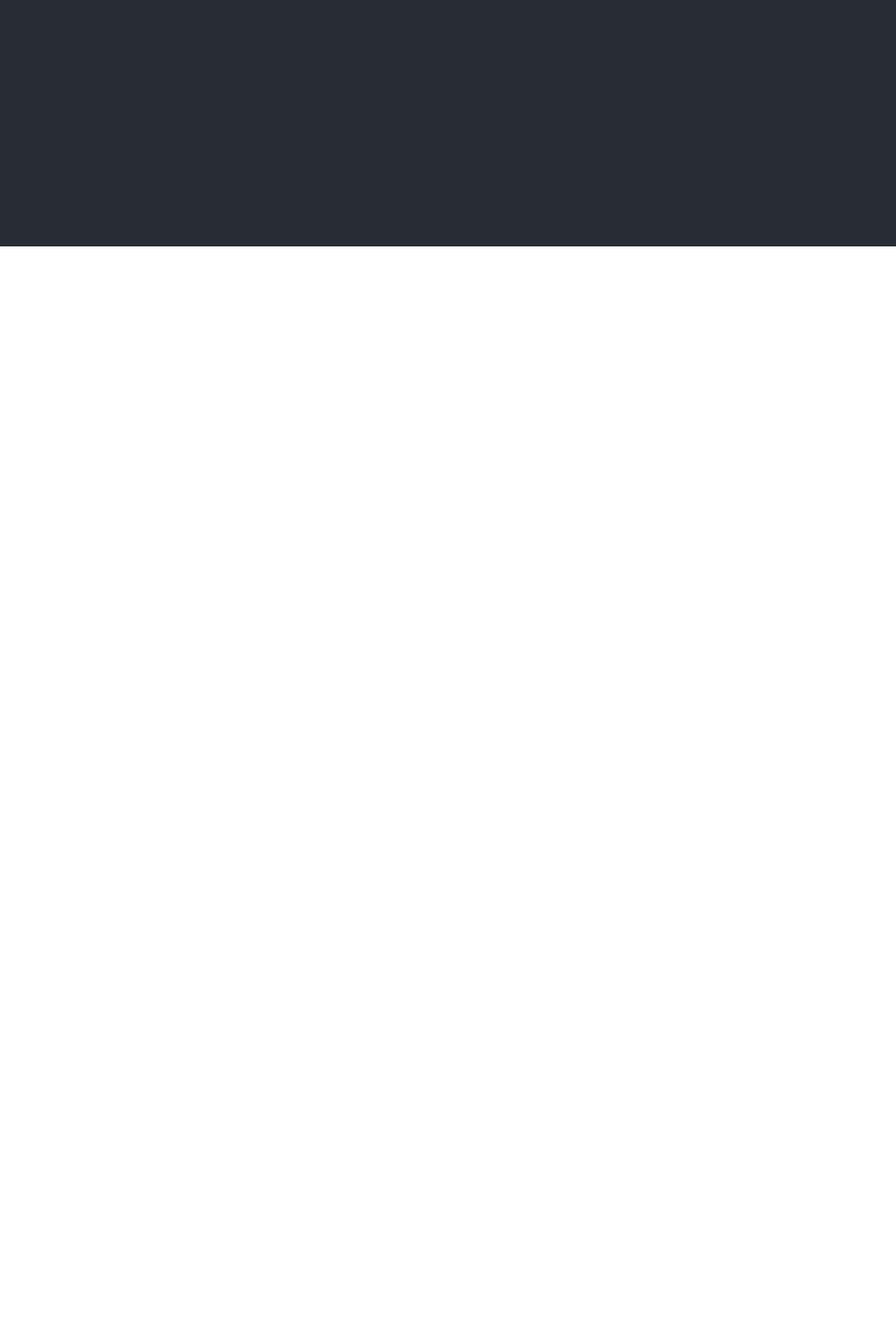
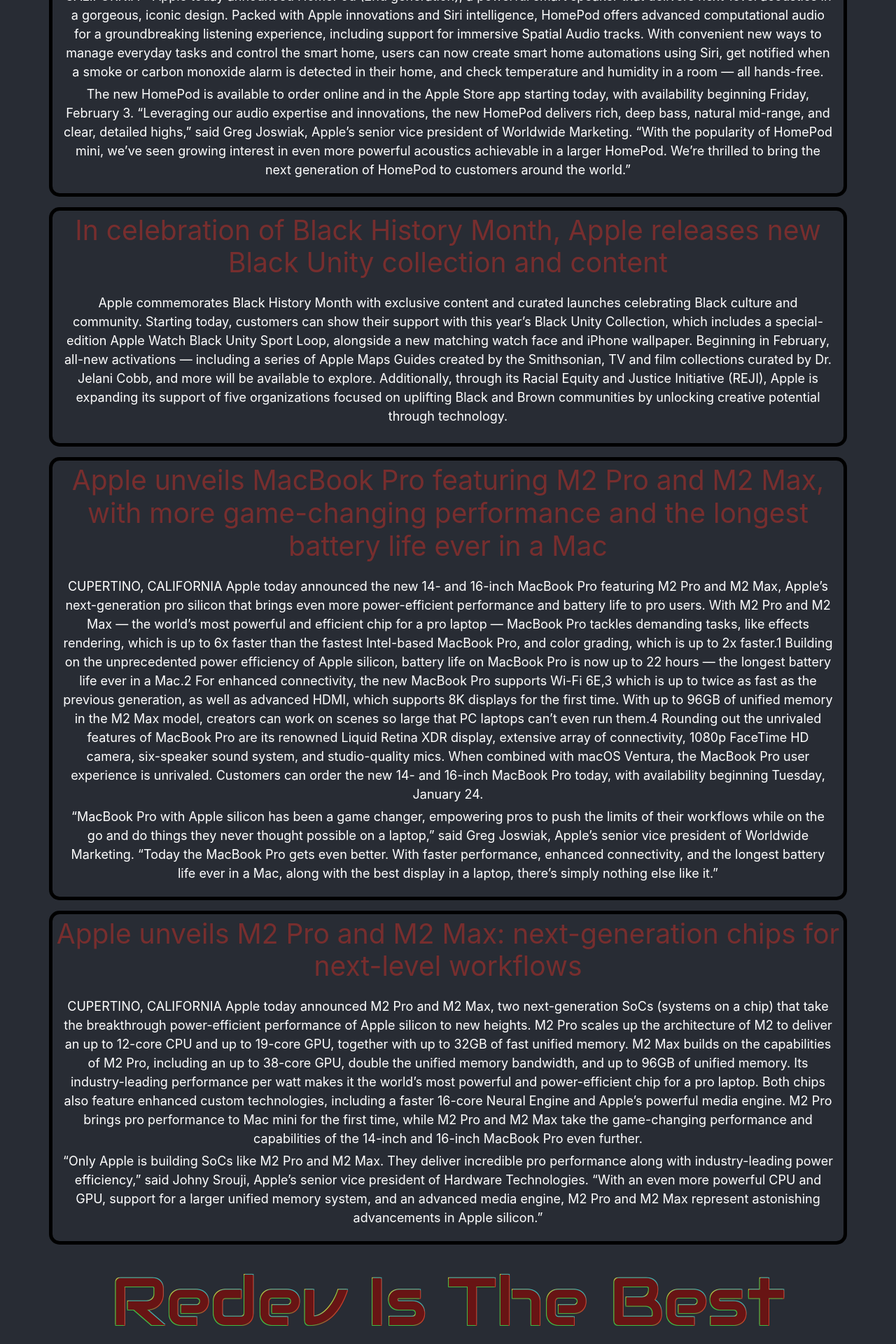
Before and after one commit to ReshNikita/Redev-test, a React (Create React App) app: page / in a window 1280 px wide. Shown: the part 448-2368 px from the top of the page at 70% size. Before the commit the page ends 800 px from the top, so only its background shows below. Built offline with nearby package versions, Linux system fonts and the light colour scheme.

Commit message:
Components tasks

```diff
--- a/src/App.css
+++ b/src/App.css
@@ -3,7 +3,7 @@
 }
 
 .App-logo {
-  height: 30vmin;
+  height: 25vmin;
   pointer-events: none;
 }
 
--- a/src/App.js
+++ b/src/App.js
@@ -1,12 +1,58 @@
 import logo from "./logo.svg";
 import "./App.css";
+import PostSection from "./Components/PostSection";
+import ClassPost from "./Components/ClassPost";
+import RedevText from "./Components/RedevText";
 
 function App() {
   return (
     <div className="App">
       <header className="App-header">
         <img src={logo} className="App-logo" alt="logo" />
-        <h1>Just getting started</h1>
+        <h1>Just getting started, Pasha:)</h1>
+        <PostSection
+          title="Apple introduces the new HomePod with breakthrough sound and
+        intelligence"
+          text="Delivering incredible audio quality, enhanced Siri capabilities, and a
+        safe and secure smart home experience. CUPERTINO, CALIFORNIA -
+        Apple today announced HomePod (2nd generation), a powerful smart
+        speaker that delivers next-level acoustics in a gorgeous, iconic
+        design. Packed with Apple innovations and Siri intelligence, HomePod
+        offers advanced computational audio for a groundbreaking listening
+        experience, including support for immersive Spatial Audio tracks. With
+        convenient new ways to manage everyday tasks and control the smart
+        home, users can now create smart home automations using Siri, get
+        notified when a smoke or carbon monoxide alarm is detected in their
+        home, and check temperature and humidity in a room — all hands-free."
+          text2="The new HomePod is available to order online and in the Apple Store
+        app starting today, with availability beginning Friday, February 3.
+        “Leveraging our audio expertise and innovations, the new HomePod
+        delivers rich, deep bass, natural mid-range, and clear, detailed
+        highs,” said Greg Joswiak, Apple’s senior vice president of Worldwide
+        Marketing. “With the popularity of HomePod mini, we’ve seen growing
+        interest in even more powerful acoustics achievable in a larger
+        HomePod. We’re thrilled to bring the next generation of HomePod to
+        customers around the world.”"
+        />
+        <PostSection
+          title="In celebration of Black History Month, Apple releases new Black Unity collection and content"
+          text="Apple commemorates Black History Month with exclusive content and curated launches celebrating Black culture and community. Starting today, customers can show their support with this year’s Black Unity Collection, which includes a special-edition Apple Watch Black Unity Sport Loop, alongside a new matching watch face and iPhone wallpaper. Beginning in February, all-new activations — including a series of Apple Maps Guides created by the Smithsonian, TV and film collections curated by Dr. Jelani Cobb, and more will be available to explore. Additionally, through its Racial Equity and Justice Initiative (REJI), Apple is expanding its support of five organizations focused on uplifting Black and Brown communities by unlocking creative potential through technology.  "
+        />
+        <PostSection
+          title="Apple unveils MacBook Pro featuring M2 Pro and M2 Max, with more game-changing performance and the longest battery life ever in a Mac"
+          text="CUPERTINO, CALIFORNIA Apple today announced the new 14- and 16-inch MacBook Pro featuring M2 Pro and M2 Max, Apple’s next-generation pro silicon that brings even more power-efficient performance and battery life to pro users. With M2 Pro and M2 Max — the world’s most powerful and efficient chip for a pro laptop — MacBook Pro tackles demanding tasks, like effects rendering, which is up to 6x faster than the fastest Intel-based MacBook Pro, and color grading, which is up to 2x faster.1 Building on the unprecedented power efficiency of Apple silicon, battery life on MacBook Pro is now up to 22 hours — the longest battery life ever in a Mac.2 For enhanced connectivity, the new MacBook Pro supports Wi-Fi 6E,3 which is up to twice as fast as the previous generation, as well as advanced HDMI, which supports 8K displays for the first time. With up to 96GB of unified memory in the M2 Max model, creators can work on scenes so large that PC laptops can’t even run them.4 Rounding out the unrivaled features of MacBook Pro are its renowned Liquid Retina XDR display, extensive array of connectivity, 1080p FaceTime HD camera, six-speaker sound system, and studio-quality mics. When combined with macOS Ventura, the MacBook Pro user experience is unrivaled. Customers can order the new 14- and 16-inch MacBook Pro today, with availability beginning Tuesday, January 24."
+          text2="“MacBook Pro with Apple silicon has been a game changer, empowering pros to push the limits of their workflows while on the go and do things they never thought possible on a laptop,” said Greg Joswiak, Apple’s senior vice president of Worldwide Marketing. “Today the MacBook Pro gets even better. With faster performance, enhanced connectivity, and the longest battery life ever in a Mac, along with the best display in a laptop, there’s simply nothing else like it.”"
+        />
+        <ClassPost
+          title={
+            "Apple unveils M2 Pro and M2 Max: next-generation chips for next-level workflows"
+          }
+          text={
+            "CUPERTINO, CALIFORNIA Apple today announced M2 Pro and M2 Max, two next-generation SoCs (systems on a chip) that take the breakthrough power-efficient performance of Apple silicon to new heights. M2 Pro scales up the architecture of M2 to deliver an up to 12-core CPU and up to 19-core GPU, together with up to 32GB of fast unified memory. M2 Max builds on the capabilities of M2 Pro, including an up to 38-core GPU, double the unified memory bandwidth, and up to 96GB of unified memory. Its industry-leading performance per watt makes it the world’s most powerful and power-efficient chip for a pro laptop. Both chips also feature enhanced custom technologies, including a faster 16-core Neural Engine and Apple’s powerful media engine. M2 Pro brings pro performance to Mac mini for the first time, while M2 Pro and M2 Max take the game-changing performance and capabilities of the 14-inch and 16-inch MacBook Pro even further."
+          }
+          text2={`“Only Apple is building SoCs like M2 Pro and M2 Max. They deliver incredible pro performance along with industry-leading power efficiency,” said Johny Srouji, Apple’s senior vice president of Hardware Technologies. “With an even more powerful CPU and GPU, support for a larger unified memory system, and an advanced media engine, M2 Pro and M2 Max represent astonishing advancements in Apple silicon.”`}
+        />
+        <RedevText />
       </header>
     </div>
   );
--- /dev/null
+++ b/src/Components/ClassPost.js
@@ -0,0 +1,16 @@
+import React from "react";
+import "../Styles/ClassPost.css";
+
+export default class ClassPost extends React.Component {
+  render() {
+    return (
+      <div className="ClassPost">
+        <h2 className="title">{this.props.title}</h2>
+        <div className="text">
+          <p>{this.props.text}</p>
+          <p className="text2">{this.props.text2}</p>
+        </div>
+      </div>
+    );
+  }
+}
--- /dev/null
+++ b/src/Components/PostSection.js
@@ -0,0 +1,13 @@
+import React from "react";
+import "../Styles/PostSection.css";
+export default function PostSection({ title, text, text2 }) {
+  return (
+    <div className="PostSection">
+      <h2 className="title">{title}</h2>
+      <div className="text">
+        <p>{text}</p>
+        <p className="text2">{text2}</p>
+      </div>
+    </div>
+  );
+}
--- /dev/null
+++ b/src/Components/RedevText.js
@@ -0,0 +1,12 @@
+import React from "react";
+import "../Styles/RedevText.css";
+
+export default class RedevText extends React.Component {
+  render() {
+    return (
+      <div className="RedevText">
+        <p className="stylish Text">Redev Is The Best</p>
+      </div>
+    );
+  }
+}
--- /dev/null
+++ b/src/Styles/ClassPost.css
@@ -0,0 +1,34 @@
+* {
+  margin: 0;
+  padding: 0;
+}
+
+.ClassPost {
+  border: 5px solid black;
+  border-radius: 15px;
+  padding: 5px;
+  margin-top: 15px;
+  width: 1120px;
+  line-height: 1.5;
+}
+
+.ClassPost:hover {
+  box-shadow: rgba(0, 0, 0, 0.56) 0px 22px 70px 4px;
+}
+
+.title {
+  color: rgb(119, 46, 46);
+  font-weight: normal;
+  line-height: 1.2;
+  padding-bottom: 10px;
+}
+
+.text {
+  font-size: 18px;
+  padding: 10px;
+  line-height: 1.5;
+}
+
+.text2 {
+  padding: 5px 0px;
+}
--- /dev/null
+++ b/src/Styles/PostSection.css
@@ -0,0 +1,34 @@
+* {
+  margin: 0;
+  padding: 0;
+}
+
+.PostSection {
+  border: 5px solid black;
+  border-radius: 15px;
+  padding: 5px;
+  margin-top: 15px;
+  width: 1120px;
+  line-height: 1.5;
+}
+
+.PostSection:hover {
+  box-shadow: rgba(0, 0, 0, 0.56) 0px 22px 70px 4px;
+}
+
+.title {
+  color: rgb(119, 46, 46);
+  font-weight: normal;
+  line-height: 1.2;
+  padding-bottom: 10px;
+}
+
+.text {
+  font-size: 18px;
+  padding: 10px;
+  line-height: 1.5;
+}
+
+.text2 {
+  padding: 5px 0px;
+}
--- /dev/null
+++ b/src/Styles/RedevText.css
@@ -0,0 +1,33 @@
+@import url("https://fonts.googleapis.com/css2?family=Audiowide&display=swap");
+
+.RedevText {
+  padding-top: 20px;
+  font-family: "Audiowide", cursive;
+  color: rgb(104, 20, 20);
+  height: 100%;
+}
+
+.stylish {
+  font-size: 6rem;
+}
+
+.Text {
+  text-shadow: -1px 1px 0 #41ba45, 1px 1px 0 #c63d2b, 1px -1px 0 #42afac,
+    -1px -1px 0 #c6c23f;
+  animation: rise 2s ease-in-out 0.5s forwards;
+}
+
+.Text:hover {
+  text-shadow: 10px 10px 25px rgb(81, 67, 21), -10px 10px 25px rgb(81, 67, 21),
+    -10px -10px 25px rgb(81, 67, 21), 10px -10px 25px rgb(81, 67, 21);
+}
+
+@keyframes Text {
+  to {
+    text-shadow: 0em 0.01em #ff5, 0em 0.02em #ff5, 0em 0.02em 0.03em #ff5,
+      -0.01em 0.01em #333, -0.02em 0.02em #333, -0.03em 0.03em #333,
+      -0.04em 0.04em #333, -0.01em -0.01em 0.03em #000,
+      -0.02em -0.02em 0.03em #000, -0.03em -0.03em 0.03em #000;
+    transform: translateY(-0.025em) translateX(0.04em);
+  }
+}
```
